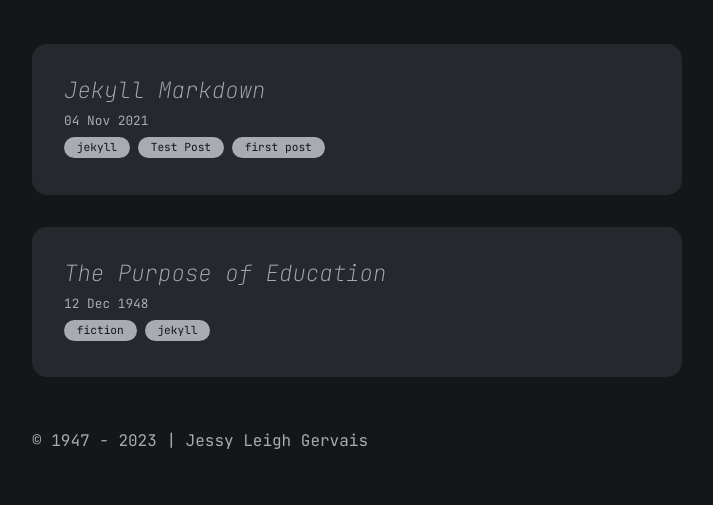
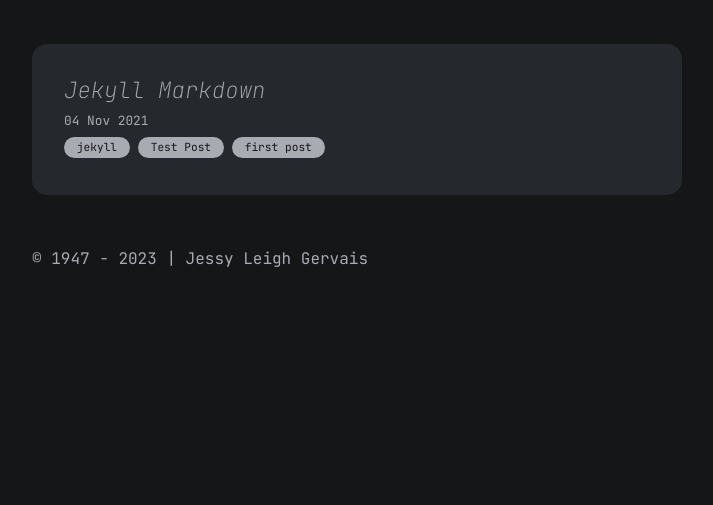
Before and after one commit to tullyganbif/portfolio, a Jekyll site: the page built from docs/index.md, in a window 1280 px wide. Shown: the part 765-1270 px from the top of the page, without its empty margins (283-996 px from the left). Built offline with Jekyll 4.4.1, drawn with Linux system fonts in a browser that asks for light colours; a file with an impossible date is left out; after the commit the page ends 1088 px from its top, so only the background shows below that.

Commit message:
Updating posts

```diff
--- a/docs/all_collections/_posts/1948-12-12-the-purpose-of-education.md
+++ b/docs/all_collections/_posts/1948-12-12-the-purpose-of-education.md
@@ -1,8 +1,8 @@
 ---
 layout: post
-title: The Purpose of Education
-date: 1948-12-12 10:18:00
-categories: [fiction, jekyll]
+title: OttoPlot
+date: Spring 2022
+categories: [React, Django, SQL]
 ---
 
 As I engage in the so-called "bull sessions" around and about the school, I too often find that most college men have a misconception of the purpose of education. Most of the "brethren" think that education should equip them with the proper instruments of exploitation so that they can forever trample over the masses. Still others think that education should furnish them with noble ends rather than means to an end.
```
